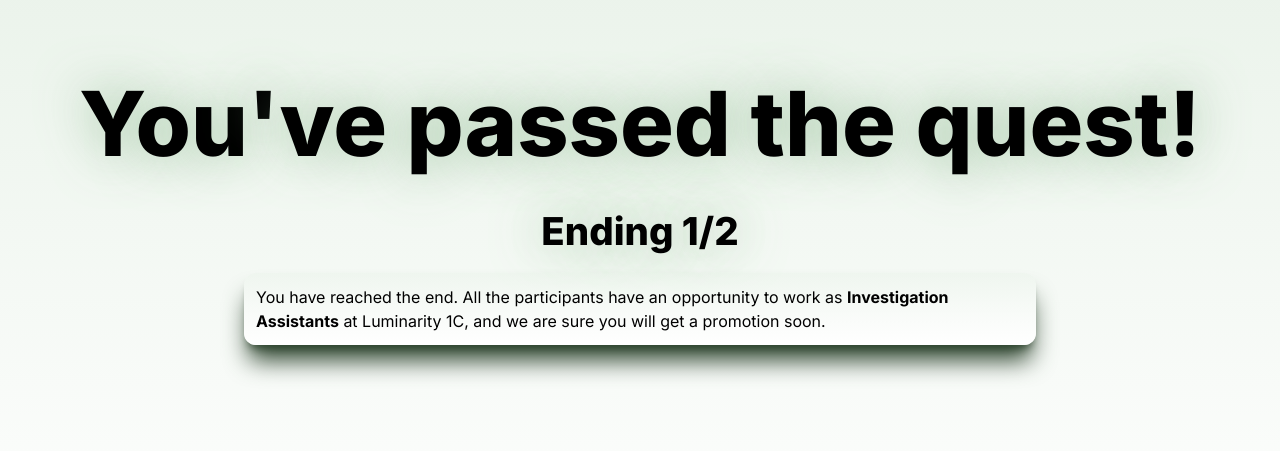
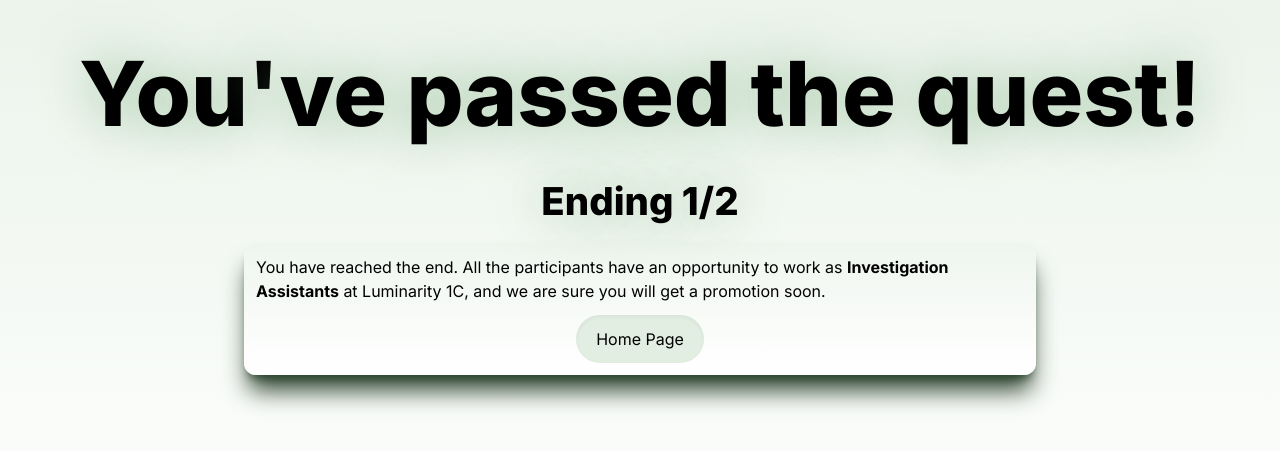
Before and after one commit to mineTomek/Luminarity, a Next.js app: page /finale/jA9gcDw in a window 1280 px wide. Shown: the part 199-650 px from the top of the page. Built offline with nearby package versions, Linux system fonts and the light colour scheme.

Commit message:
Add buttons to the homepage no endings

```diff
--- a/app/finale/jA9gcDw/page.tsx
+++ b/app/finale/jA9gcDw/page.tsx
@@ -3,6 +3,7 @@
 import { useEffect } from 'react'
 import CenterBox from './../../components/CenterBox'
 import Title from './../../components/Title'
+import Button from '@/app/components/Button'
 
 export default function PrimaryEnding() {
   useEffect(() => {
@@ -21,6 +22,7 @@ export default function PrimaryEnding() {
               to work as <b>Investigation Assistants</b> at Luminarity 1C, and
               we are sure you will get a promotion soon.
             </p>
+            <Button onClick={() => window.location.href}>Home Page</Button>
           </CenterBox>
         </div>
       </div>
--- a/app/finale/vM9soPi/page.tsx
+++ b/app/finale/vM9soPi/page.tsx
@@ -3,6 +3,7 @@
 import { useEffect } from 'react'
 import CenterBox from './../../components/CenterBox'
 import Title from './../../components/Title'
+import Button from '@/app/components/Button'
 
 export default function SecondaryEnding() {
   useEffect(() => {
@@ -22,6 +23,7 @@ export default function SecondaryEnding() {
               <b>Chief Investigation Officers</b> at Luminarity 1C, and we are
               sure they will handle the challenge of this profession.
             </p>
+            <Button onClick={() => window.location.href}>Home Page</Button>
           </CenterBox>
         </div>
       </div>
```
